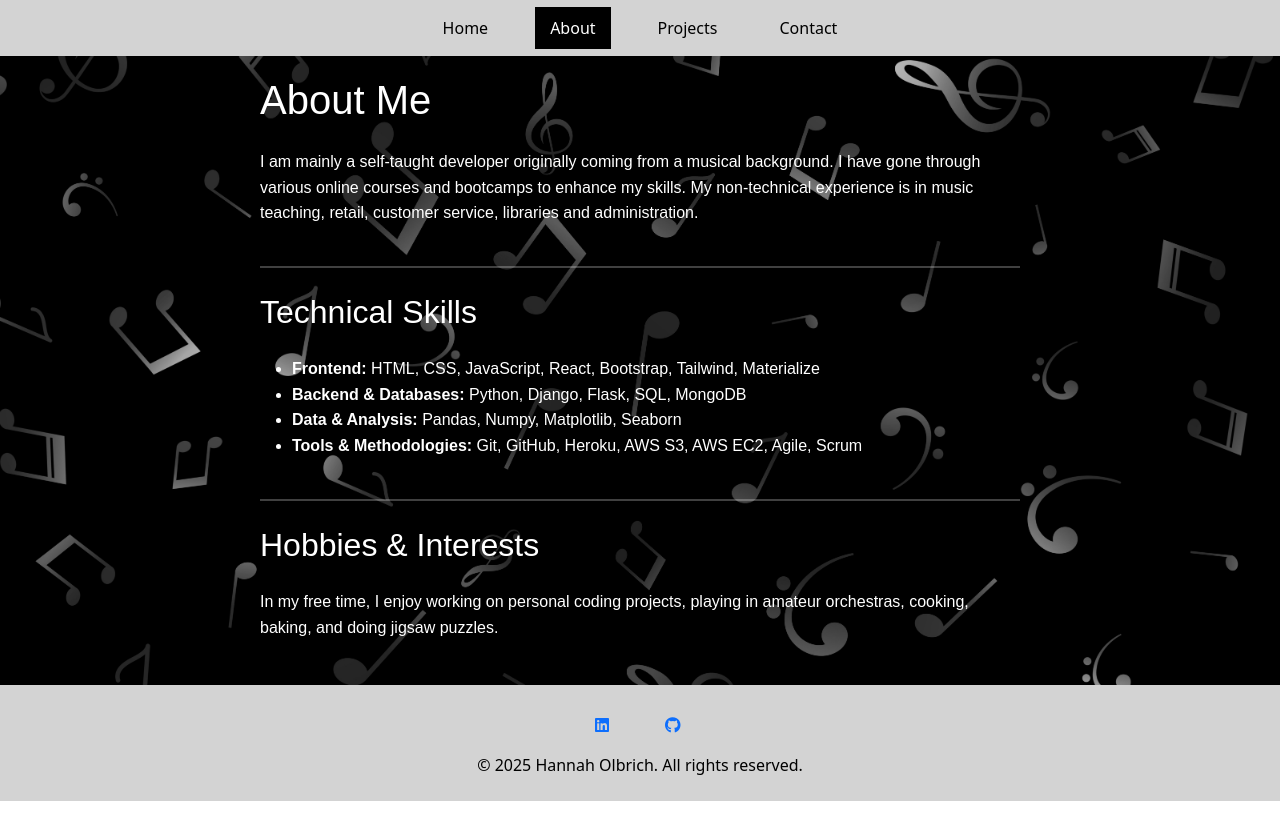
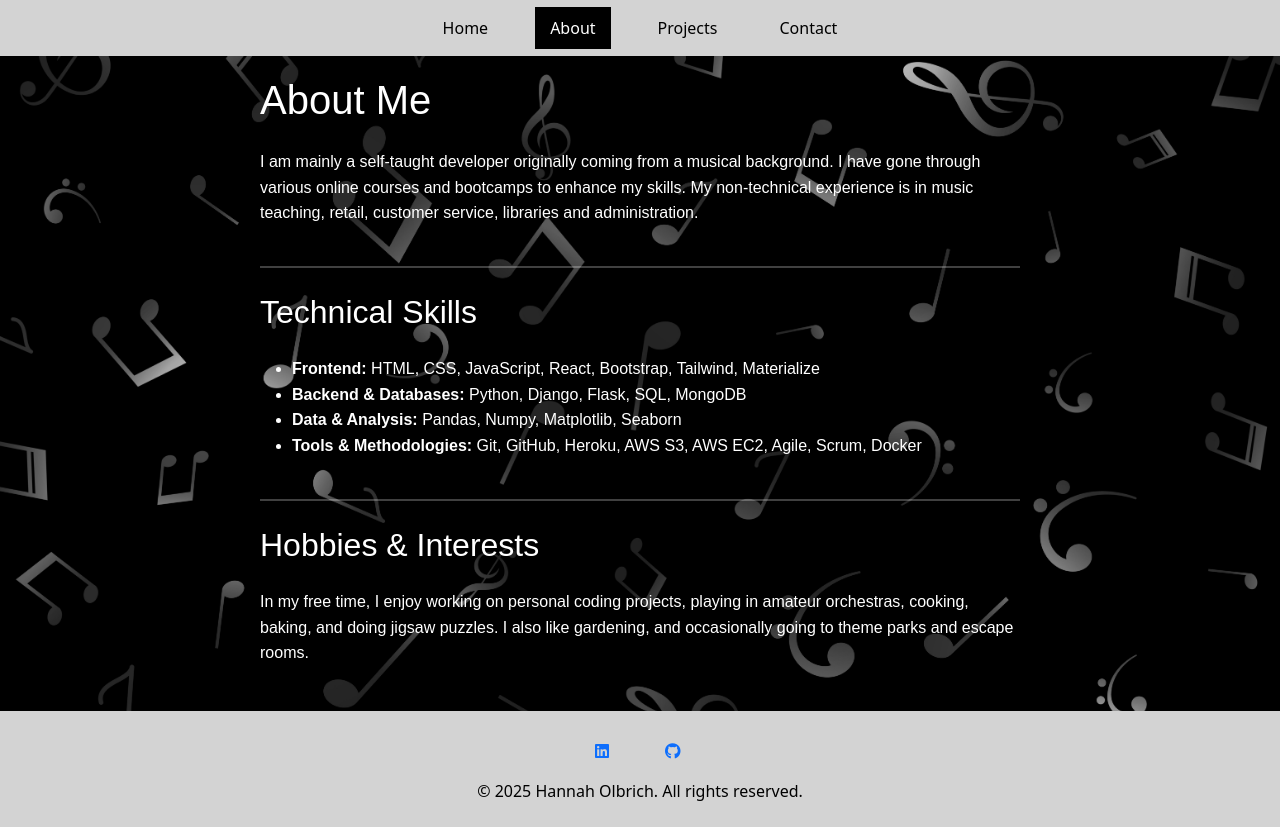
Before and after one commit to hannahro15/Hannah-Portfolio-Site, a React (Create React App) app: page /Hannah-Portfolio-Site/about in a window 1280 px wide. Before the commit the page ends 801 px from the top, so only its background shows below. Built offline with nearby package versions, Linux system fonts and the light colour scheme.

Commit message:
Add more content to the about page

```diff
--- a/src/pages/About.js
+++ b/src/pages/About.js
@@ -13,11 +13,11 @@ function About() {
                 <li><strong>Frontend: </strong>HTML, CSS, JavaScript, React, Bootstrap, Tailwind, Materialize</li>
                 <li><strong>Backend & Databases: </strong>Python, Django, Flask, SQL, MongoDB</li>
                 <li><strong>Data & Analysis: </strong>Pandas, Numpy, Matplotlib, Seaborn</li>
-                <li><strong>Tools & Methodologies: </strong>Git, GitHub, Heroku, AWS S3, AWS EC2, Agile, Scrum</li>
+                <li><strong>Tools & Methodologies: </strong>Git, GitHub, Heroku, AWS S3, AWS EC2, Agile, Scrum, Docker</li>
             </ul>
             <hr></hr>
             <h2>Hobbies & Interests</h2>
-            <p>In my free time, I enjoy working on personal coding projects, playing in amateur orchestras, cooking, baking, and doing jigsaw puzzles.
+            <p>In my free time, I enjoy working on personal coding projects, playing in amateur orchestras, cooking, baking, and doing jigsaw puzzles. I also like gardening, and occasionally going to theme parks and escape rooms.
             </p>
         </main>
     );
```
